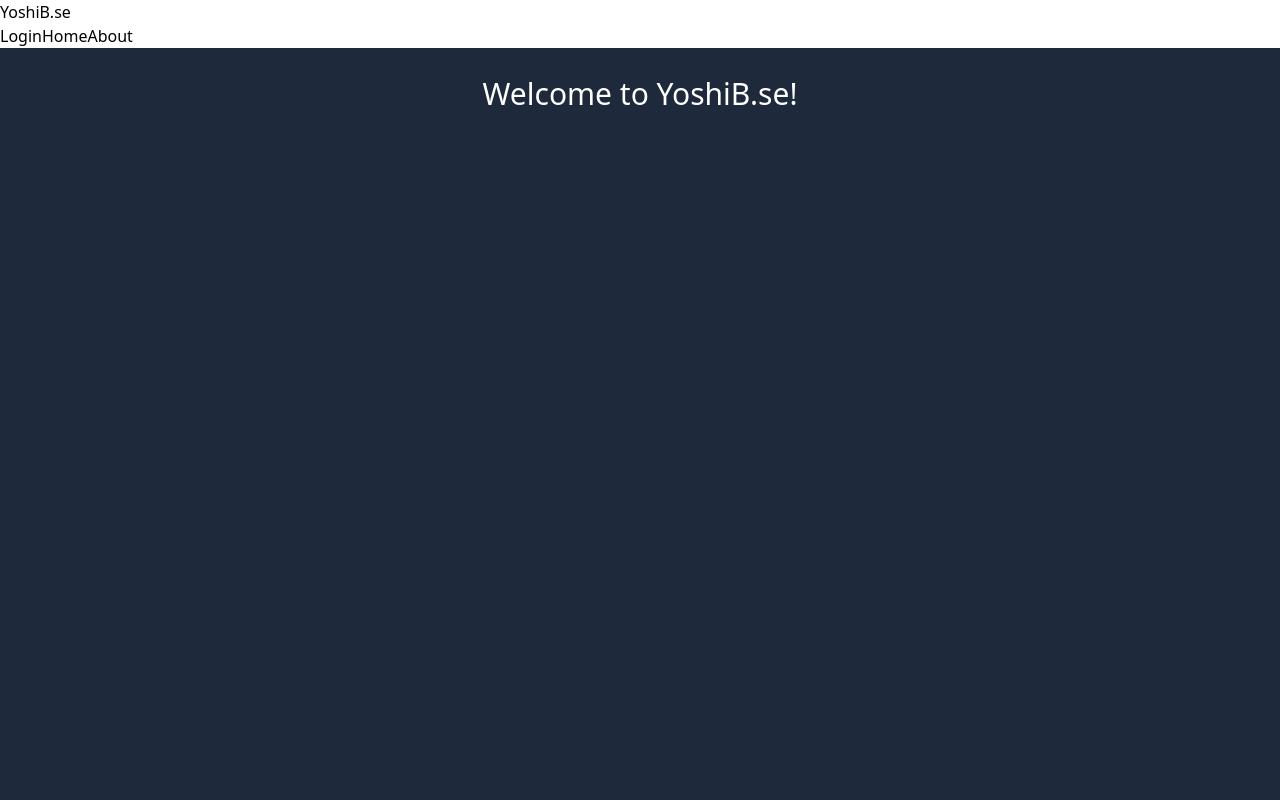
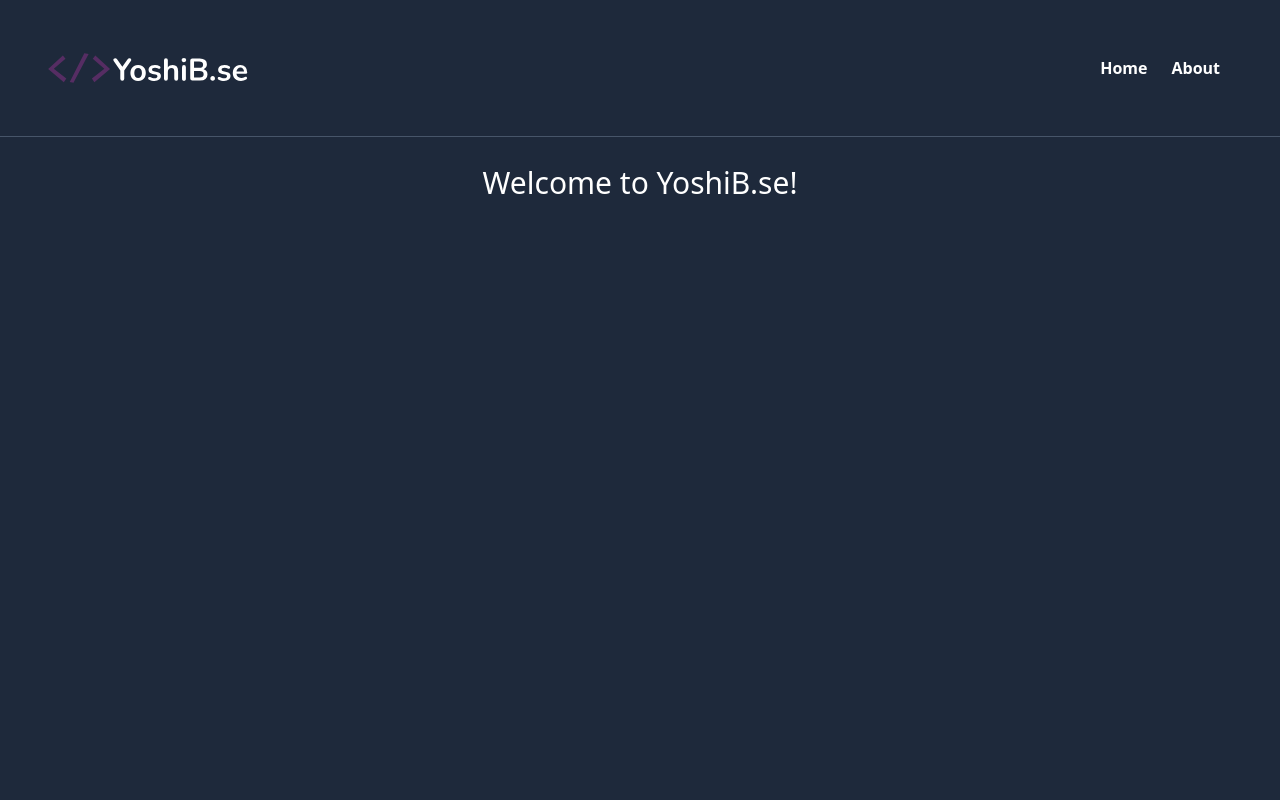
Before and after one commit to YoshiB33/YoshiB.se, a Next.js app: page / in a window 1280 px wide. Shown: the top 800 px of the page. Built offline with nearby package versions, Linux system fonts and the light colour scheme; no server answers.

Commit message:
✨Removed right component

```diff
--- a/components/Navbar.jsx
+++ /dev/null
@@ -1,39 +0,0 @@
-import { useUser } from "@auth0/nextjs-auth0";
-import Link from "next/link"
-
-const nav = () => {
-    const { user, error, isLoading } = useUser();
-
-    // make sure we wait for everything to load
-    if (isLoading) return <div>Loading...</div>;
-
-    // if theres an error, show that
-    if (error) return <div>{error.message}</div>;
-    return (
-     <nav>
-       <div className="logo">
-        <h1>YoshiB.se</h1>
-
-
-       </div>
-        {/* user is not logged in */}
-        {/* show login button */}
-        {!user && <Link href="/api/auth/login"><a>Login</a></Link>}
-        <Link href='/'><a>Home</a></Link>
-        <Link href='/about'><a>About</a></Link>
-
-        {/* user is logged in */}
-        {/* show user info and logout button */}
-        {user && (
-          <>
-            <Link href="/api/auth/logout"><a>Logout</a></Link>
-            <Link href='/profile'><a>Profile</a></Link>
-            <name>{user.name}</name>
-            <img src={user.picture} alt={user.name}/>
-          </>
-        )}
-     </nav>
-    )
-}
-
-export default nav
--- /dev/null
+++ b/components/navbar.tsx
@@ -0,0 +1,60 @@
+import Link from 'next/link';
+import { useState } from 'react';
+import Image from 'next/image';
+
+export const Navbar = () => {
+  const [active, setActive] = useState(false);
+
+  const handleClick = () => {
+    setActive(!active);
+  };
+
+  return (
+    <>
+      <nav className='flex items-center flex-wrap bg-slate-800 border-b border-b-slate-600 p-12'>
+        <Link href='/'>
+          <img src='/Logo.svg' height='400' width='200'/>
+        </Link>
+        <button
+          className=' inline-flex p-3 hover:bg-slate-600 rounded lg:hidden text-white ml-auto hover:text-white outline-none'
+          onClick={handleClick}
+        >
+          <svg
+            className='w-6 h-6'
+            fill='none'
+            stroke='currentColor'
+            viewBox='0 0 24 24'
+            xmlns='http://www.w3.org/2000/svg'
+          >
+            <path
+              strokeLinecap='round'
+              strokeLinejoin='round'
+              strokeWidth={2}
+              d='M4 6h16M4 12h16M4 18h16'
+            />
+          </svg>
+        </button>
+        {/*Note that in this div we will use a ternary operator to decide whether or not to display the content of the div  */}
+        <div
+          className={`${
+            active ? '' : 'hidden'
+          }   w-full lg:inline-flex lg:flex-grow lg:w-auto`}
+        >
+          <div className='lg:inline-flex lg:flex-row lg:ml-auto lg:w-auto w-full lg:items-center items-start  flex flex-col lg:h-auto'>
+            <Link href='/'>
+              <a className='lg:inline-flex lg:w-auto w-full px-3 py-2 rounded text-white font-bold items-center justify-center hover:bg-slate-700 hover:text-white '>
+                Home
+              </a>
+            </Link>
+            <Link href='/about'>
+              <a className='lg:inline-flex lg:w-auto w-full px-3 py-2 rounded text-white font-bold items-center justify-center hover:bg-slate-700 hover:text-white'>
+                About
+              </a>
+            </Link>
+          </div>
+        </div>
+      </nav>
+    </>
+  );
+};
+export default Navbar;
```
